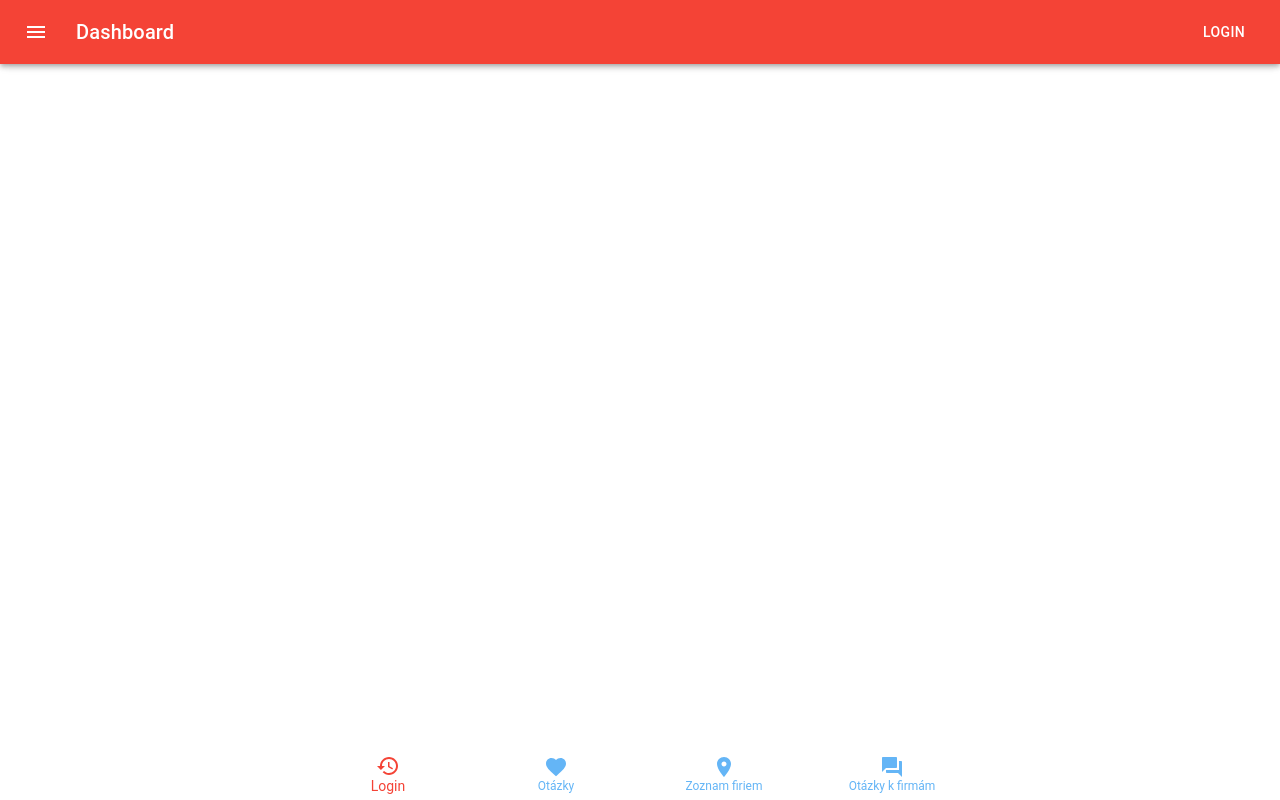
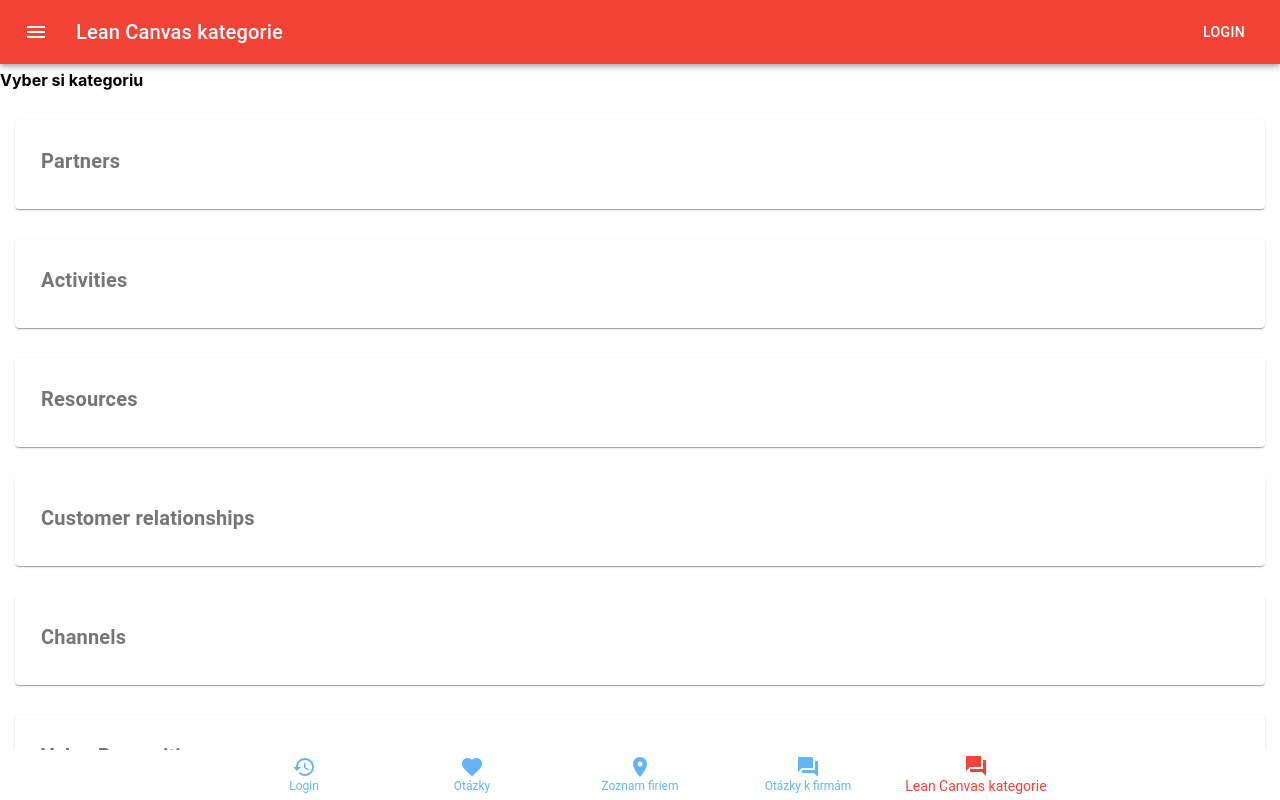
Before and after one commit to Butterfly-Effect-AppsLab/leaf, a React app in the folder source/react-sources/: page /LcKategorie in a window 1280 px wide. Built offline with nearby package versions, Linux system fonts and the light colour scheme.

Commit message:
base lc_categories screen

```diff
--- a/source/react-sources/src/Routes.js
+++ b/source/react-sources/src/Routes.js
@@ -4,6 +4,7 @@ import LoginPage from "./pages/LoginPage";
 import FirmsPage from "./pages/FirmsPage";
 import MyQuestionsPage from "./pages/MyQuestionsPage";
 import FirmQuestionsPage from "./pages/FirmQuestionsPage";
+import LcCategoriesPage from "./pages/LcCategoriesPage";
 
 const Routes = () => (
   <>
@@ -11,6 +12,7 @@ const Routes = () => (
     <Route exact path={"/Otazky"} component={MyQuestionsPage} />
     <Route exact path={"/Firmy"} component={FirmsPage} />
     <Route exact path={"/LCFirma"} component={FirmQuestionsPage} />
+    <Route exact path={"/LcKategorie"} component={LcCategoriesPage} />
   </>
 );
 export default withRouter(Routes);
--- /dev/null
+++ b/source/react-sources/src/components/CategoryCard.js
@@ -0,0 +1,67 @@
+import React from "react";
+import { makeStyles } from "@material-ui/core/styles";
+import Card from "@material-ui/core/Card";
+import CardActionArea from "@material-ui/core/CardActionArea";
+import CardMedia from "@material-ui/core/CardMedia";
+import CardContent from "@material-ui/core/CardContent";
+import Typography from "@material-ui/core/Typography";
+
+const useStyles = makeStyles({
+  card: {
+    padding: "10px",
+    marginTop: "30px",
+    marginBottom: "30px",
+    marginRight: "15px",
+    marginLeft: "15px",
+    overflowX: "auto",
+  },
+  title: {
+    fontSize: 20,
+    fontWeight: "bold",
+  },
+  pos: {
+    marginBottom: 12
+  }
+});
+
+export default function MediaCard() {
+  const classes = useStyles();
+
+  const renderCard = title => {
+    return (
+          <Card className={classes.card}>
+            <CardActionArea>
+            <CardMedia
+              className={classes.media}
+              //image="/static/images/cards/contemplative-reptile.jpg"
+              title="Contemplative Reptile"
+            />
+            <CardContent>
+              <Typography
+                className={classes.title}
+                color="textSecondary"
+                gutterBottom
+              >
+                {title}
+              </Typography>
+            </CardContent>
+            </CardActionArea>
+          </Card>
+    );
+  };
+
+  const headlines = ["Partners", "Activities", "Resources", "Customer relationships",
+                     "Channels", "Value Proposition", "Customer segments", "Cost structure", "Revenue streams"];
+
+  return (
+        <div
+          style={{
+            overflowX: "auto",
+            overflowY: "hidden",
+            whiteSpace: "nowrap",
+          }}
+        >
+            {headlines.map(headline => renderCard(headline))}
+        </div>
+  );
+}
--- a/source/react-sources/src/components/Footer.js
+++ b/source/react-sources/src/components/Footer.js
@@ -38,6 +38,9 @@ const Footer = ({ history }) => {
         case "/LCFirma":
           setValue(3);
           break;
+        case "/LcKategorie":
+          setValue(4);
+          break;
         default:
           break;
       }
@@ -69,6 +72,9 @@ const Footer = ({ history }) => {
           case 3:
             history.push("/LCFirma");
             break;
+          case 4:
+            history.push("/LcKategorie");
+            break;
           default:
             break;
         }
@@ -80,6 +86,7 @@ const Footer = ({ history }) => {
         <BottomNavigationAction className={classes.icon} label="Otázky" icon={<FavoriteIcon />} />
         <BottomNavigationAction className={classes.icon} label="Zoznam firiem" icon={<LocationOnIcon />} />
         <BottomNavigationAction className={classes.icon} label="Otázky k firmám" icon={<QuestionAnswerIcon />} />
+        <BottomNavigationAction className={classes.icon} label="Lean Canvas kategorie" icon={<QuestionAnswerIcon />} />
       </BottomNavigation>
   );
 };
--- a/source/react-sources/src/components/Menu.js
+++ b/source/react-sources/src/components/Menu.js
@@ -52,8 +52,11 @@ const ButtonAppBar = ({history}) => {
         case "/Firmy":
           setTitle("Zoznam firiem");
           break;
-         case "/LCFirma":
+        case "/LCFirma":
           setTitle("Otázky k firmám");
+          break;
+        case "/LcKategorie":
+          setTitle("Lean Canvas kategorie");
           break;
         default:
           break;
@@ -87,6 +90,7 @@ const ButtonAppBar = ({history}) => {
             <MenuItem component={Link} to="/Otazky" onClick={handleClose}>Môj projekt</MenuItem>
             <MenuItem component={Link} to="/Firmy" onClick={handleClose}>Zoznam firiem</MenuItem>
             <MenuItem component={Link} to="/LCFirma" onClick={handleClose}>Otázky k firmám</MenuItem>
+            <MenuItem component={Link} to="/LcKategorie" onClick={handleClose}>Lean Canvas kategorie</MenuItem>
           </Menu>
           <Typography variant="h6" className={classes.title}>
             {title}
--- /dev/null
+++ b/source/react-sources/src/pages/LcCategoriesPage.js
@@ -0,0 +1,15 @@
+import React from "react";
+import Card from "../components/CategoryCard";
+
+const LcCategoriesPage = () => {
+    return (
+        <div>
+            <body>
+                <b>Vyber si kategoriu</b>
+                <Card />
+                <br />
+            </body>
+        </div>)
+};
+
+export default LcCategoriesPage;
```
Also changed, not shown: 2 other files (tests, documents, lock files or other folders).
